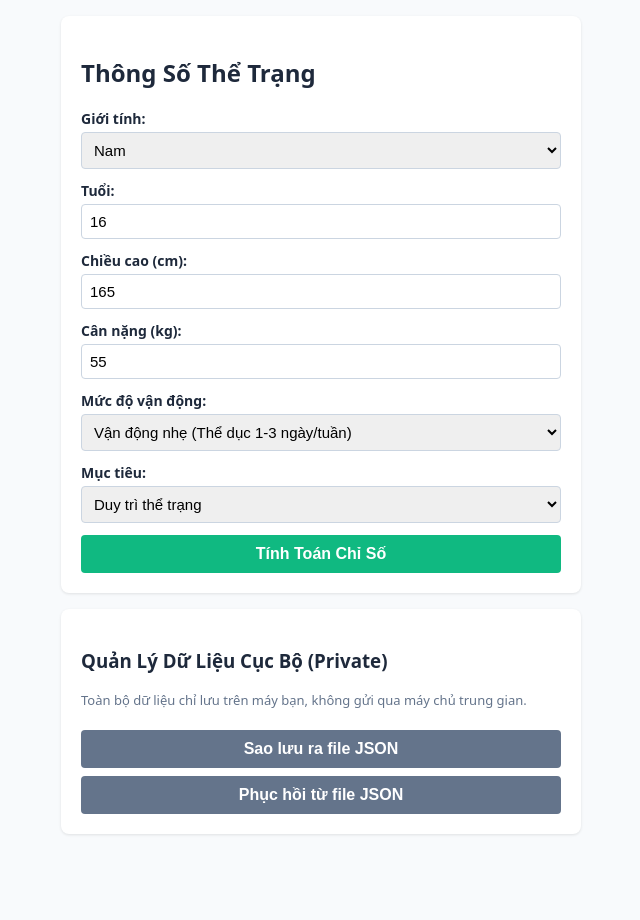
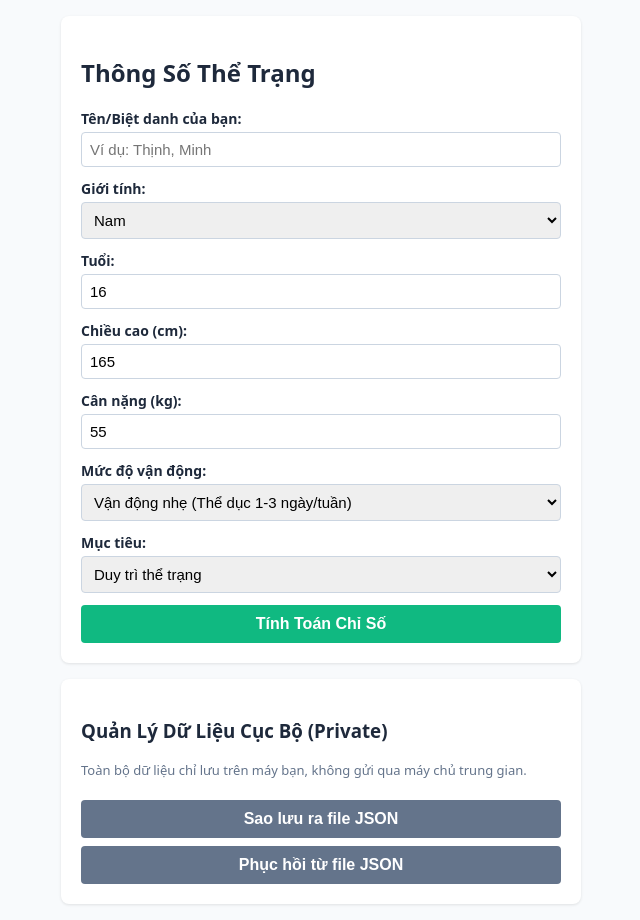
Before and after one commit to thinhbnt/suc-khoe-hoc-duong, a plain HTML site: page index.html in a window 1280 px wide. Shown: the whole page, without its empty margins (319-959 px from the left). Before the commit the page ends 850 px from the top, so only its background shows below. Drawn offline with Linux system fonts and the light colour scheme.

Commit message:
feat: add Ten/Biet danh field, bump sw cache to v2, write full README
Them o Ten/Biet danh theo tai lieu (Ho so ca nhan luu tai may) va luu vao IndexedDB. Tang CACHE_NAME len health-pwa-v2 kem quy tac bat buoc khi sua code. README day du: tinh nang, cong thuc, cau truc, chay local, cai PWA, test, quy trinh cap nhat, quyen rieng tu, deploy.

```diff
--- a/index.html
+++ b/index.html
@@ -23,6 +23,10 @@
   <div class="card">
     <h2>Thông Số Thể Trạng</h2>
     <form id="healthForm">
+      <div class="field">
+        <label>Tên/Biệt danh của bạn:</label>
+        <input type="text" id="name" maxlength="30" placeholder="Ví dụ: Thịnh, Minh" autocomplete="nickname">
+      </div>
       <div class="field">
         <label>Giới tính:</label>
         <select id="gender"><option value="male">Nam</option><option value="female">Nữ</option></select>
@@ -93,6 +97,7 @@
     form.addEventListener('submit', async (e) => {
       e.preventDefault();
       const payload = {
+        name: document.getElementById('name').value.trim(),
         gender: document.getElementById('gender').value,
         age: parseInt(document.getElementById('age').value, 10),
         height: parseFloat(document.getElementById('height').value),
```
Also changed, not shown: sw.js (+9 -1 lines), 1 other file.
